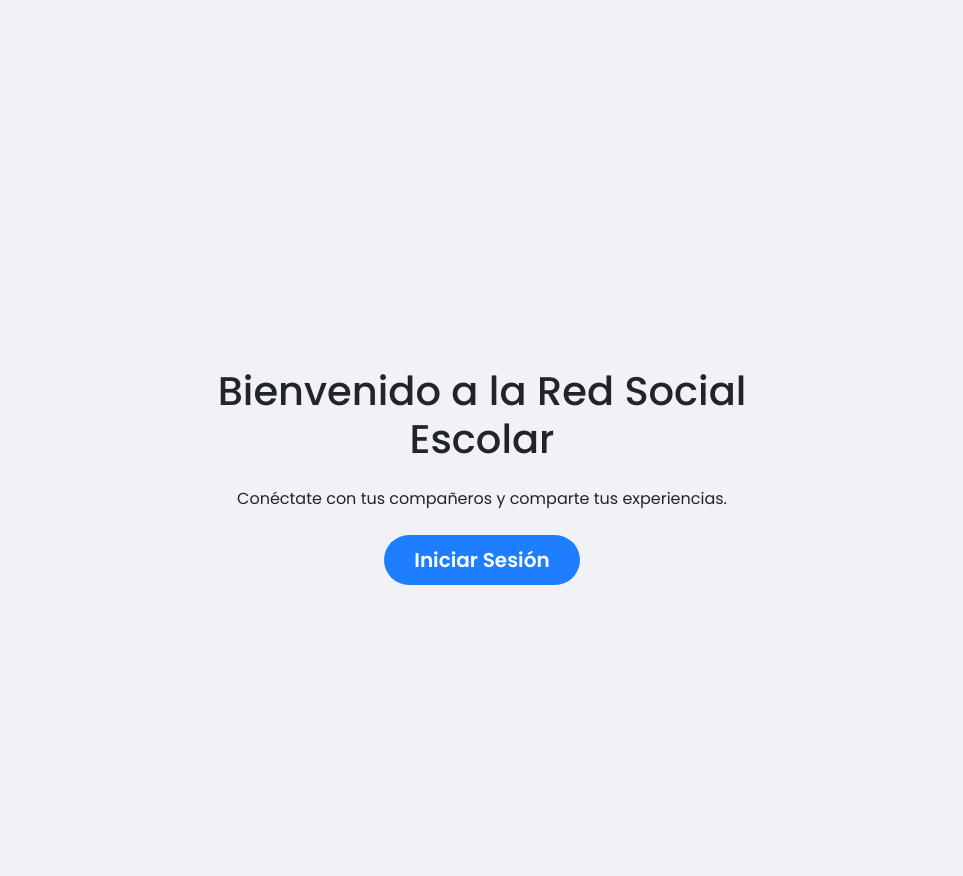
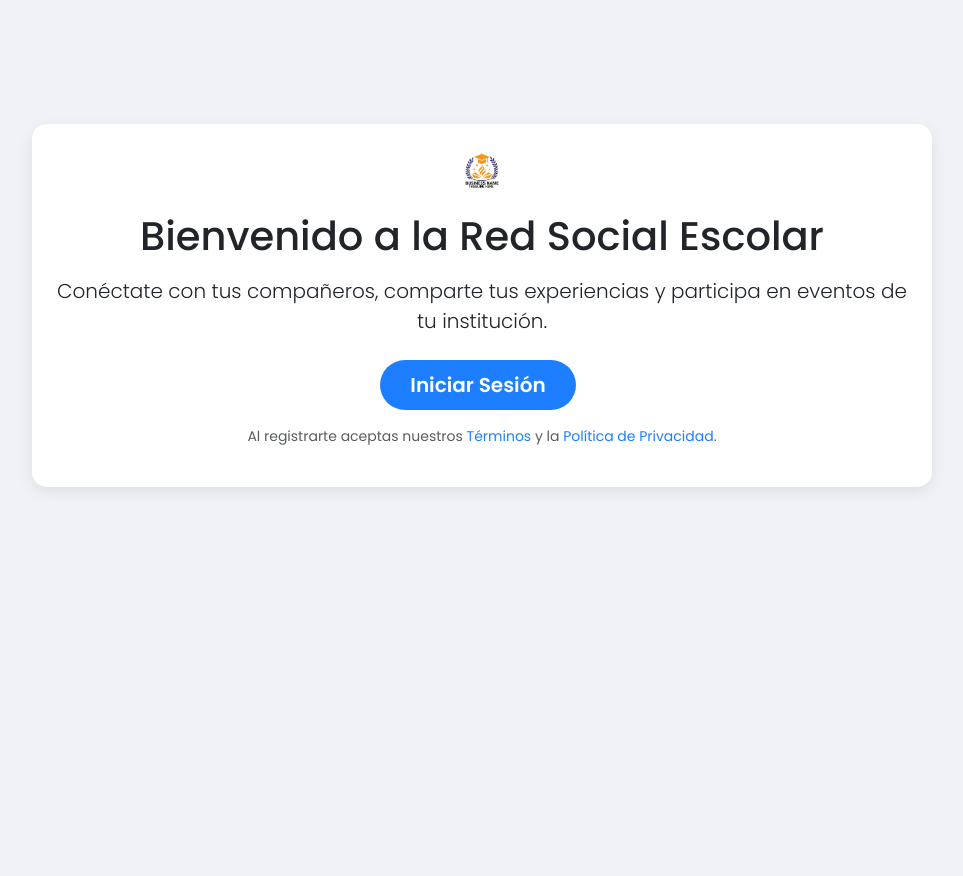
Before and after one commit to Pancracioo/RedSocialEscolar, a Django app: page /inicio/ in a window 1280 px wide. Shown: the whole page, without its empty margins (158-1121 px from the left). After the commit the page ends 489 px from the top, so only its background shows below. Run offline with Django 5.2, Linux system fonts and the light colour scheme; the visitor is signed in with stand-in values (Sample User, id 1).

Commit message:
Mejora index

```diff
--- a/Client/templates/index.html
+++ b/Client/templates/index.html
@@ -5,16 +5,23 @@
 {% block extra_head %} <link rel="stylesheet" href="{% static 'css/index.css' %}">  {% endblock %}
 {% block content %}
 
+
 {% if user.is_authenticated %}
-<div class="container">
-    <div class="row justify-content-center align-items-center min-vh-100">
-        <div class="col-md-6 text-center">
-            <h1 class="mb-4">Bienvenido a la Red Social Escolar</h1>
-            <p class="mb-4">Conéctate con tus compañeros y comparte tus experiencias.</p>
-            <a href="{% url 'login' %}" class="btn btn-primary btn-lg">Iniciar Sesión</a>
+<div class="card welcome-card mx-auto my-5" style="max-width: 900px;">
+    <div class="row g-0 align-items-center">
+        <div class="col-md-12 p-4 text-center">
+            <img src="{% static 'images/logo.png' %}" alt="Logo" width="48" class="mb-3">
+            <h1 class="mb-3">Bienvenido a la Red Social Escolar</h1>
+            <p class="lead mb-4">Conéctate con tus compañeros, comparte tus experiencias y participa en eventos de tu institución.</p>
+            <div class="d-grid gap-2 d-sm-flex justify-content-sm-center">
+                <a href="{% url 'login' %}" class="btn btn-primary btn-lg me-sm-2">Iniciar Sesión</a>
+            </div>
+            <p class="text-muted small mt-3">Al registrarte aceptas nuestros <a href="#">Términos</a> y la <a href="#">Política de Privacidad</a>.</p>
         </div>
     </div>
 </div>
+
+
 {% else %}
     <!-- Navbar -->
     <nav class="navbar navbar-expand-lg fixed-top">
@@ -136,7 +143,7 @@
                         <p class="card-text">Descripción del post Imagen random de ejemplo</p>
                         <img src="https://picsum.photos/600/400?random=1" class="img-fluid rounded mb-3" alt="{nombre usuario}, en {nombre institución}">
                         <div class="d-flex justify-content-between text-muted mb-2">
-                            <span><i class="bi bi-heart-fill text-danger"></i> num. likes/span>
+                            <span><i class="bi bi-heart-fill text-danger"></i> num. likes </span>
                             <span>num. comentarios</span>
                         </div>
                         <hr>
--- a/Client/templates/login.html
+++ b/Client/templates/login.html
@@ -1,5 +1,6 @@
 
 {% extends "layouts/base.html" %}
+{% load static %}
 {% load static %}
 {% block extra_head %}
     <link rel="stylesheet" href="{% static 'css/login.css' %}">
@@ -17,7 +18,6 @@
           <div class="row g-0">
             <div class="col-lg-6">
               <div class="card-body p-md-5 mx-md-4">
-
                 <div class="text-center">
                   <img src="{% static 'images/logo.png' %}"
                     style="width: 185px;" alt="logo">
```
